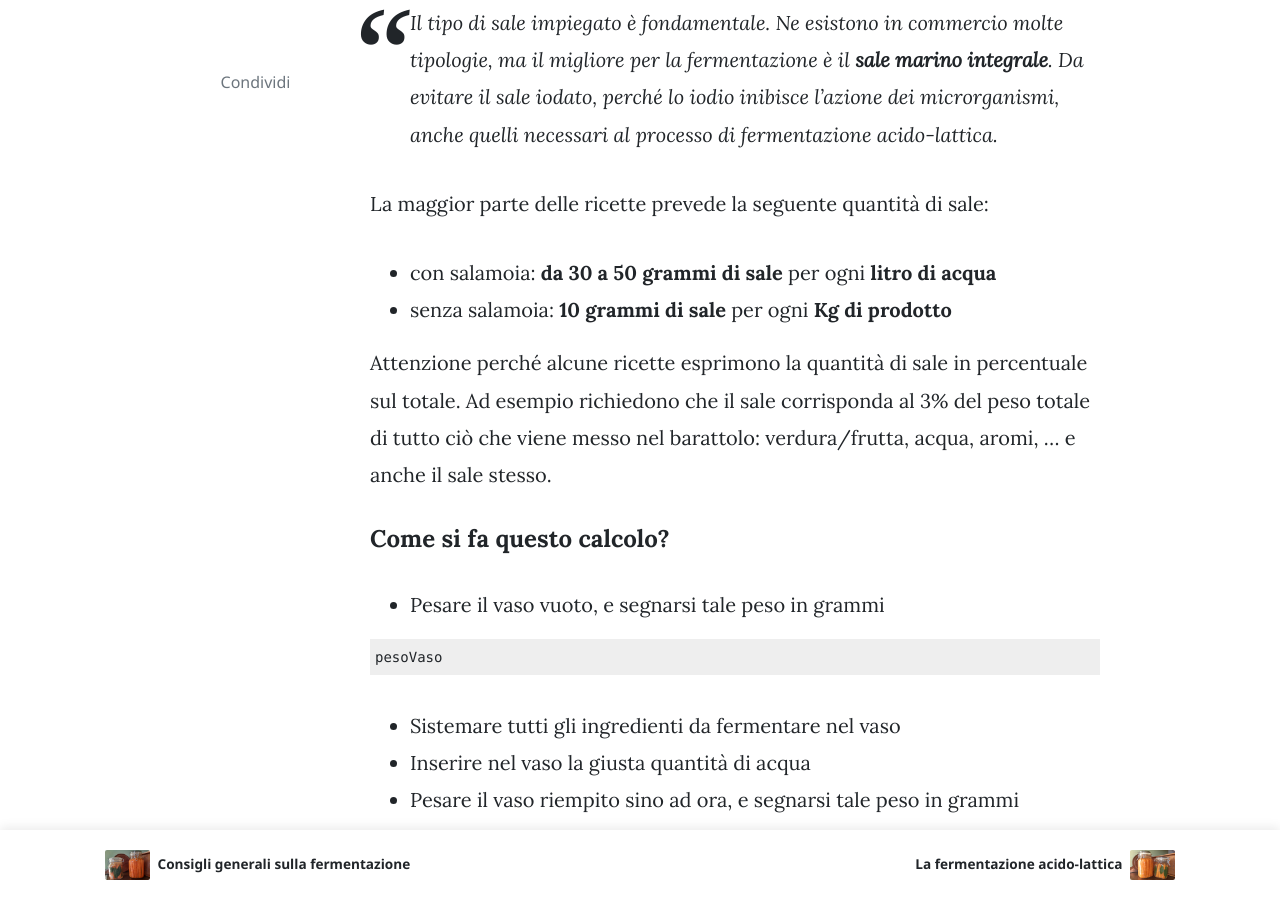
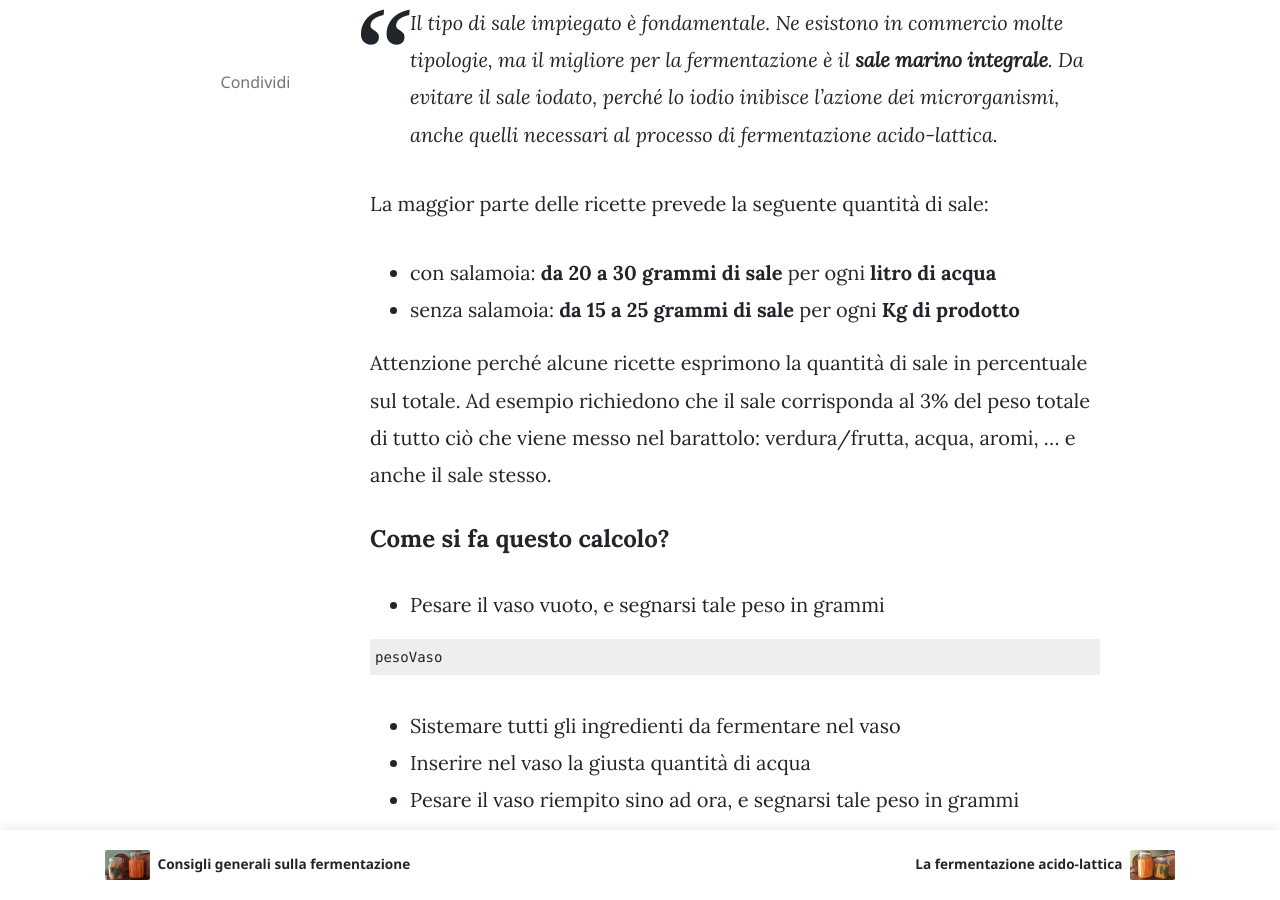
Before and after one commit to gussbeaver/gussbeaver.github.io, a Jekyll site: the page built from _posts/2020-04-18-sale-fermentazione.md, in a window 1280 px wide and 900 px high, scrolled down 711 px. Built offline with Jekyll 4.4.1, drawn with Linux system fonts in a browser that asks for light colours; nearby versions of some CDN libraries; comment, search, counter and statistics services are not loaded.

Commit message:
Update 2020-04-18-sale-fermentazione.md

```diff
--- a/_posts/2020-04-18-sale-fermentazione.md
+++ b/_posts/2020-04-18-sale-fermentazione.md
@@ -14,8 +14,8 @@ La corretta quantità di sale nella [fermentazione acido-lattica](../fermentazio
 > Il tipo di sale impiegato è fondamentale. Ne esistono in commercio molte tipologie, ma il migliore per la fermentazione è il **sale marino integrale**. Da evitare il sale iodato, perché lo iodio inibisce l'azione dei microrganismi, anche quelli necessari al processo di fermentazione acido-lattica.
 
 La maggior parte delle ricette prevede la seguente quantità di sale:
-- con salamoia: **da 30 a 50 grammi di sale** per ogni **litro di acqua**
-- senza salamoia: **10 grammi di sale** per ogni **Kg di prodotto**
+- con salamoia: **da 20 a 30 grammi di sale** per ogni **litro di acqua**
+- senza salamoia: **da 15 a 25 grammi di sale** per ogni **Kg di prodotto**
 
 Attenzione perché alcune ricette esprimono la quantità di sale in percentuale sul totale. Ad esempio richiedono che il sale corrisponda al 3% del peso totale di tutto ciò che viene messo nel barattolo: verdura/frutta, acqua, aromi, ... e anche il sale stesso.
 
```
